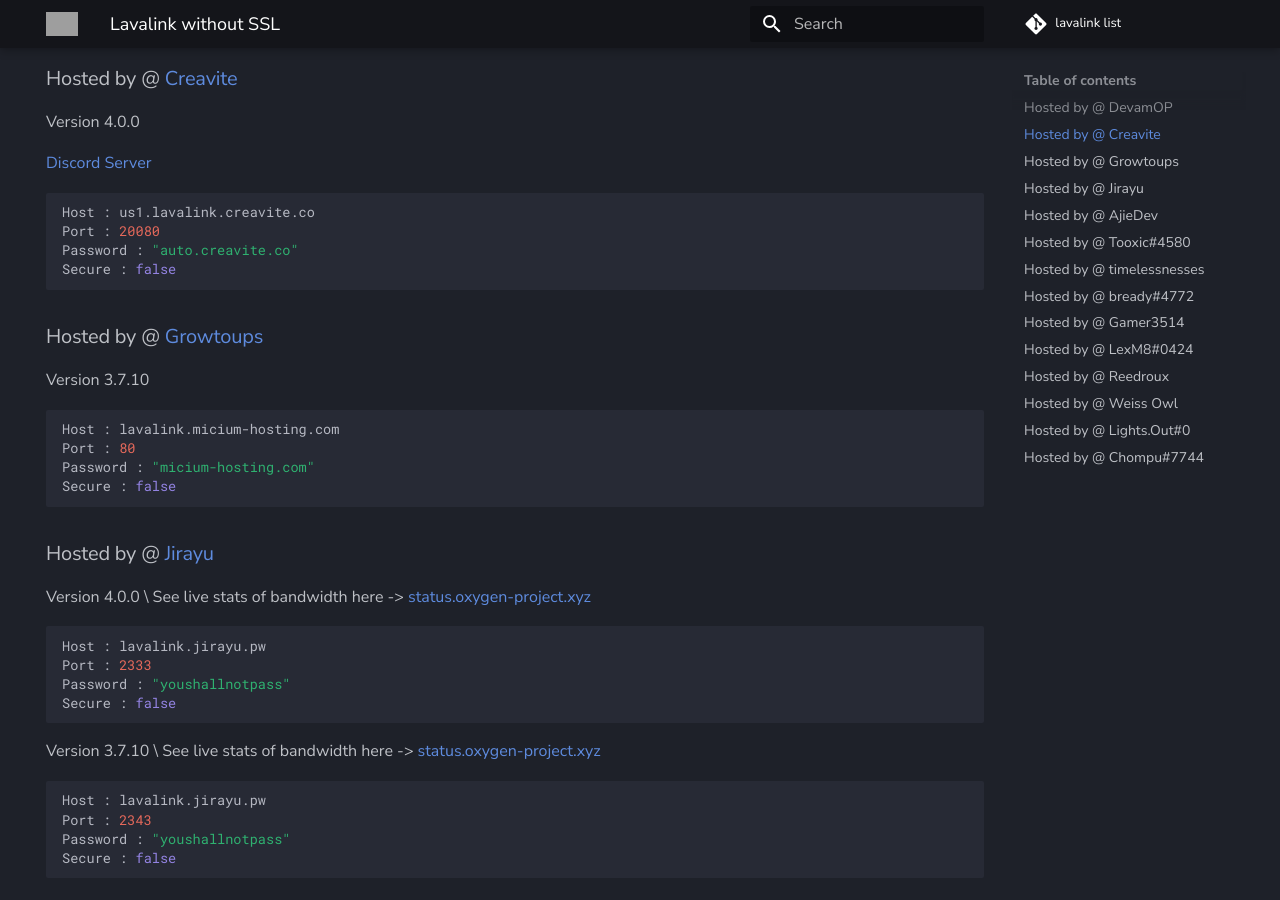
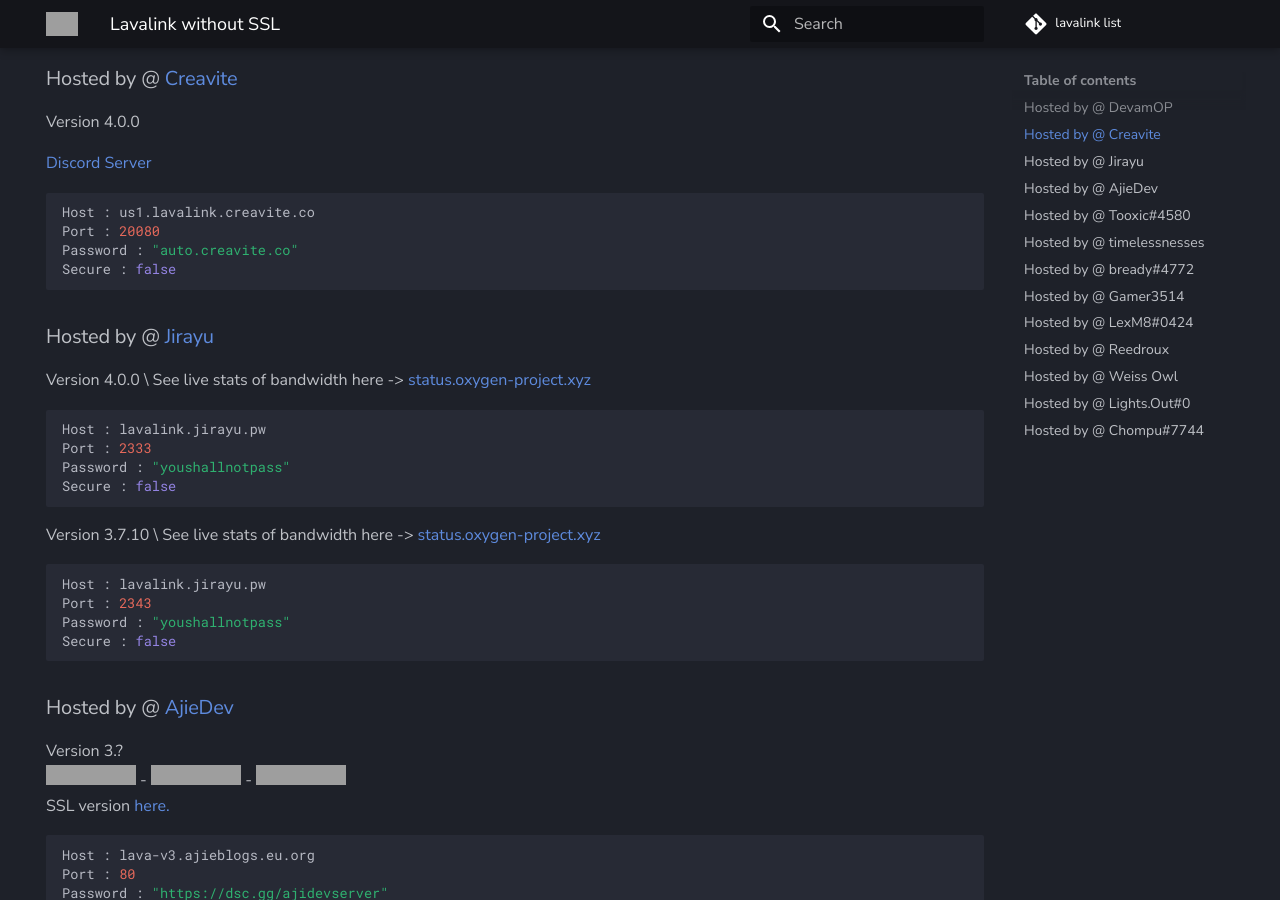
Before and after one commit to DarrenOfficial/lavalink-list, an MkDocs documentation site: the page built from docs/NoSSL/lavalink-without-ssl.md, in a window 1280 px wide and 900 px high, scrolled down 564 px. Built offline with MkDocs 1.6.1 and Material for MkDocs 9.7.7, drawn with Linux system fonts in a browser that asks for light colours; comment, search, counter and statistics services are not loaded; some of the changed text lies outside the part shown; grey boxes are pictures that could not be loaded.

Commit message:
Delete inactive nodes (#464)
* Added v4 & Delete inactive nodes

* added v4 & delete inactive nodes

* Update lavalink-without-ssl.md

* More Spices

````diff
--- a/docs/NoSSL/lavalink-without-ssl.md
+++ b/docs/NoSSL/lavalink-without-ssl.md
@@ -36,15 +36,6 @@ Version 4.0.0
 Host : us1.lavalink.creavite.co
 Port : 20080
 Password : "auto.creavite.co"
-Secure : false
-```
-
-### Hosted by @ [Growtoups](https://micium-hosting.com)
-Version 3.7.10
-```bash
-Host : lavalink.micium-hosting.com
-Port : 80
-Password : "micium-hosting.com"
 Secure : false
 ```
 
@@ -128,13 +119,6 @@ Password : "discord.gg/sillydev"
 Secure : false
 ```
 
-Version 4.?
-```bash
-Host : 95.214.180.27
-Port : 6040
-Password : "discord.gg/sillydev"
-Secure : false
-```
 
 ### Hosted by @ [LexM8#0424](https://freelavalink.lexnet.cc)
 Version 3.?
````
Also changed, not shown: README.md (+1 -1 lines).
